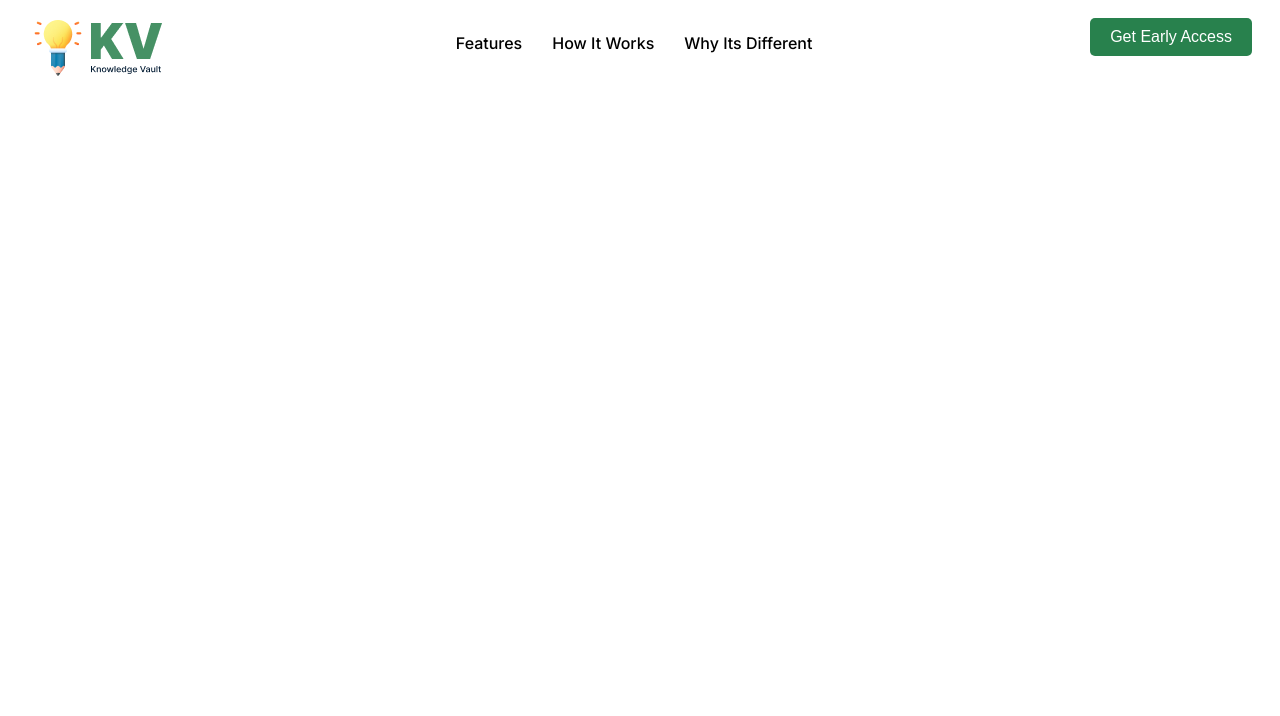
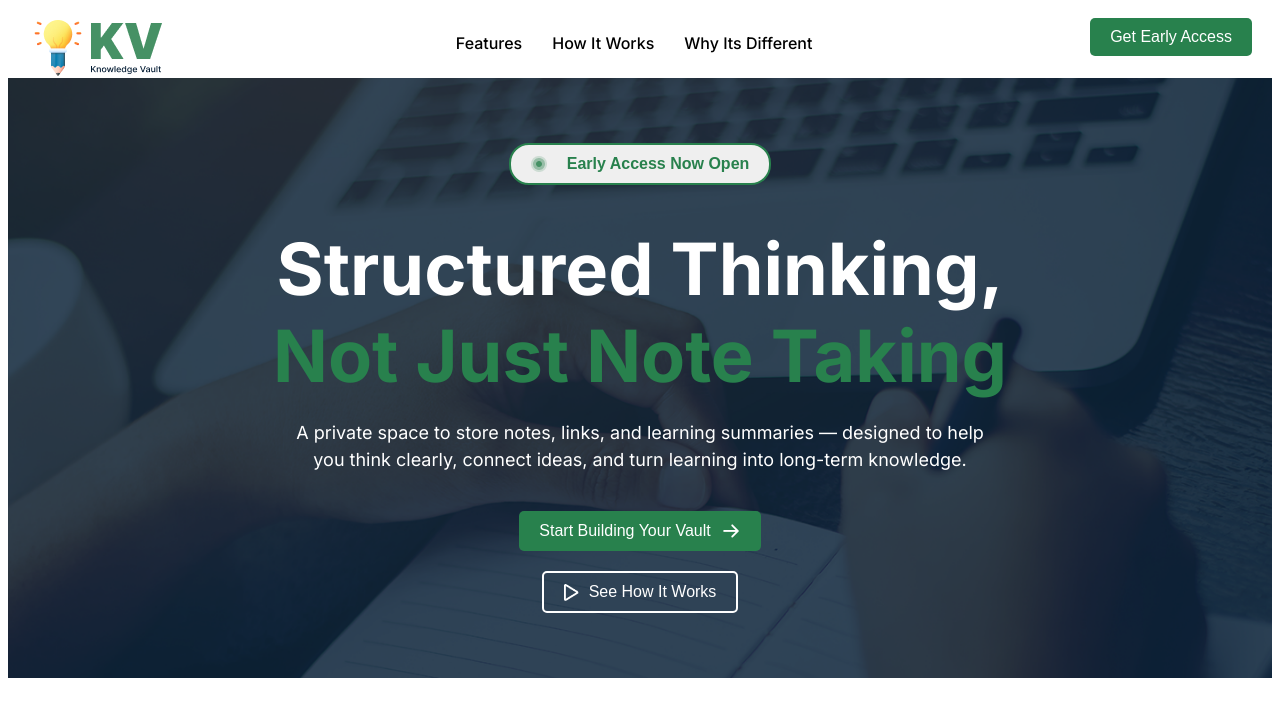
Before and after one commit to azmaeenmahtab/PH-First-Assignment, a plain HTML site: page index.html in a window 1280 px wide. Drawn offline with Linux system fonts and the light colour scheme.

Commit message:
hero section all done , only last two buttons not aligning to row

```diff
--- a/index.html
+++ b/index.html
@@ -27,8 +27,36 @@
         </div>
     </nav>
     <!-- hero section -->
-    <section>
+    <section id="herosection">
+        <div>
+            <!-- early access btn -->
+            <button id="earlynowbtn">
+                <img src="assets/Group 5.png" alt="">
+                <span>Early Access Now Open</span>
+            </button>
 
+            <!-- heading -->
+            <h1>Structured Thinking, <span>Not Just Note Taking</span></h1>
+
+
+
+            <!-- para -->
+            <p>A private space to store notes, links, and learning summaries — designed to
+help you think clearly, connect ideas, and turn learning into long-term knowledge.</p>
+
+
+            <!-- btns -->
+            <div id="herobtncont">
+                <button id="greenbtn">
+                    <span>Start Building Your Vault</span>
+                    <img src="assets/ArrowRight.png" alt="">
+                </button>
+                <button id="transparentbtn">
+                    <img src="assets/Vector (1).png" alt="">
+                    <span>See How It Works</span>
+                </button>
+            </div>
+        </div>
     </section>
 </body>
 
--- a/page.css
+++ b/page.css
@@ -46,3 +46,99 @@ body {
     font-size: 16px;
     cursor: pointer;
 }
+
+/* hero section style form here  */
+
+#herosection{
+
+    background-image: url("assets/hero-bg.png");
+    height: 600px;
+    width: 100%;
+    background-size: cover;
+    background-position: center;
+    background-repeat: no-repeat;
+    display: flex;
+    align-items: center;
+    justify-content: center;
+}
+
+#herosection div{
+    display: flex;
+    flex-direction: column;
+    align-items: center;
+    gap: 20px;
+
+}
+
+#earlynowbtn{
+    display: flex;
+    align-items: center;
+
+    justify-content: center;
+    gap: 20px;
+    color: #28814d;
+    border: 2px solid;
+    padding: 10px 20px;
+    border-radius: 20px;
+    font-weight: 600;
+    font-size: 16px;
+}
+
+#herosection h1{
+    font-size: 72px;
+    font-weight: 700;
+    color: white;
+    max-width: 800px;
+    margin-top: 20px;
+    margin-bottom: 0px;
+    text-align: center;
+
+}
+
+#herosection h1 span{
+    color: #28814d;
+}
+
+#herosection p{
+    font-size: 18px;
+    color: white;
+    max-width: 700px;
+    text-align: center;
+    line-height: 1.5;
+    margin-top: 0;
+}
+
+#herobtncont{
+    display: flex;
+    flex-direction: row;
+    justify-content: center;
+    max-width: 100%;
+    gap: 20px;
+
+}
+
+#greenbtn{
+    background-color: #28814d;
+    color: white;
+    border: none;
+    padding: 10px 20px;
+    border-radius: 5px;
+    font-size: 16px;
+    cursor: pointer;
+    display: flex;
+    align-items: center;
+    gap: 10px;
+}
+
+#transparentbtn{
+    background-color: transparent;
+    color: white;
+    border: 2px solid white;
+    padding: 10px 20px;
+    border-radius: 5px;
+    font-size: 16px;
+    cursor: pointer;
+    display: flex;
+    align-items: center;
+    gap: 10px;
+}
```
Also changed, not shown: assets/Group 5.png (added), assets/Vector (1).png (added).
